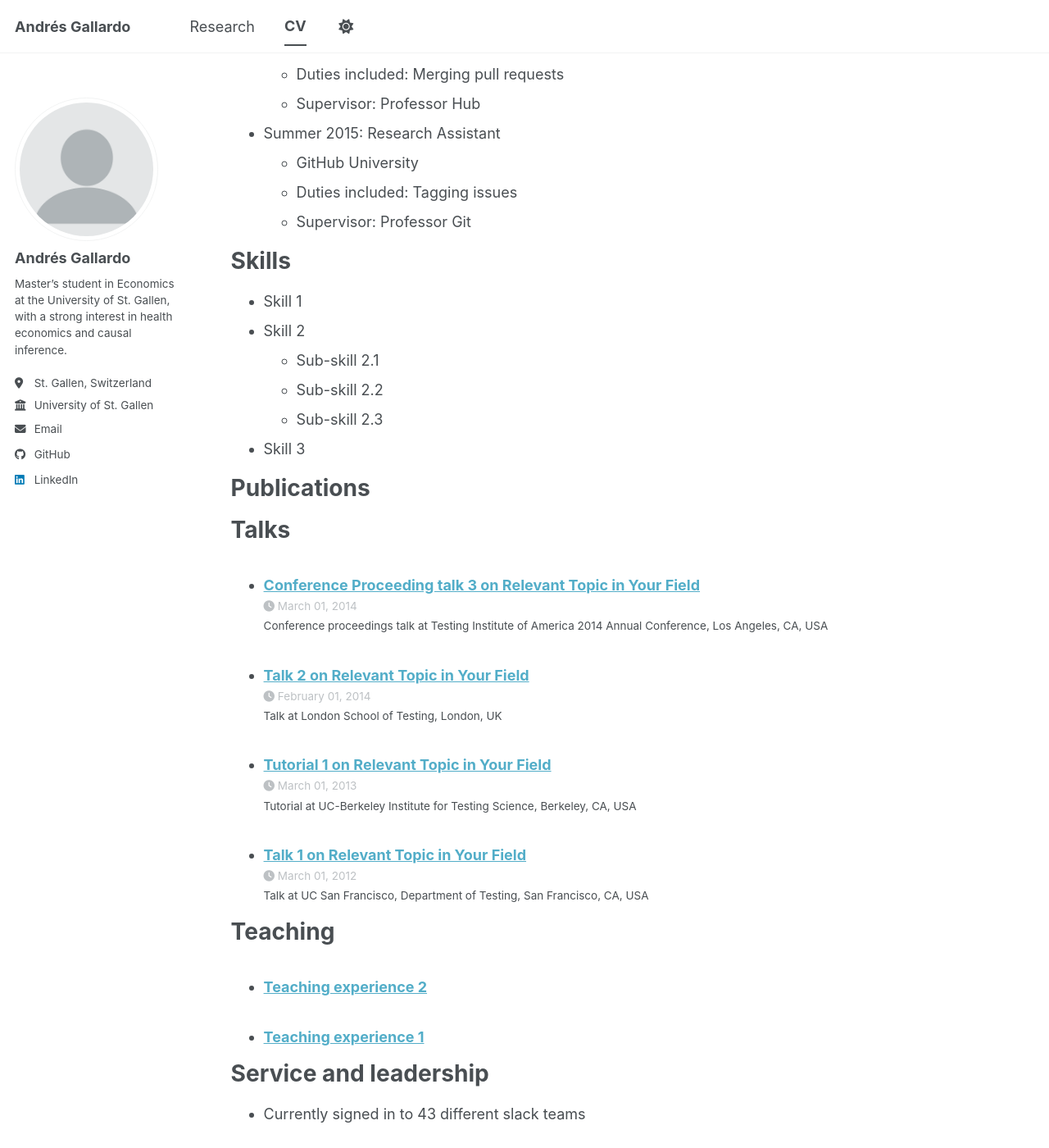
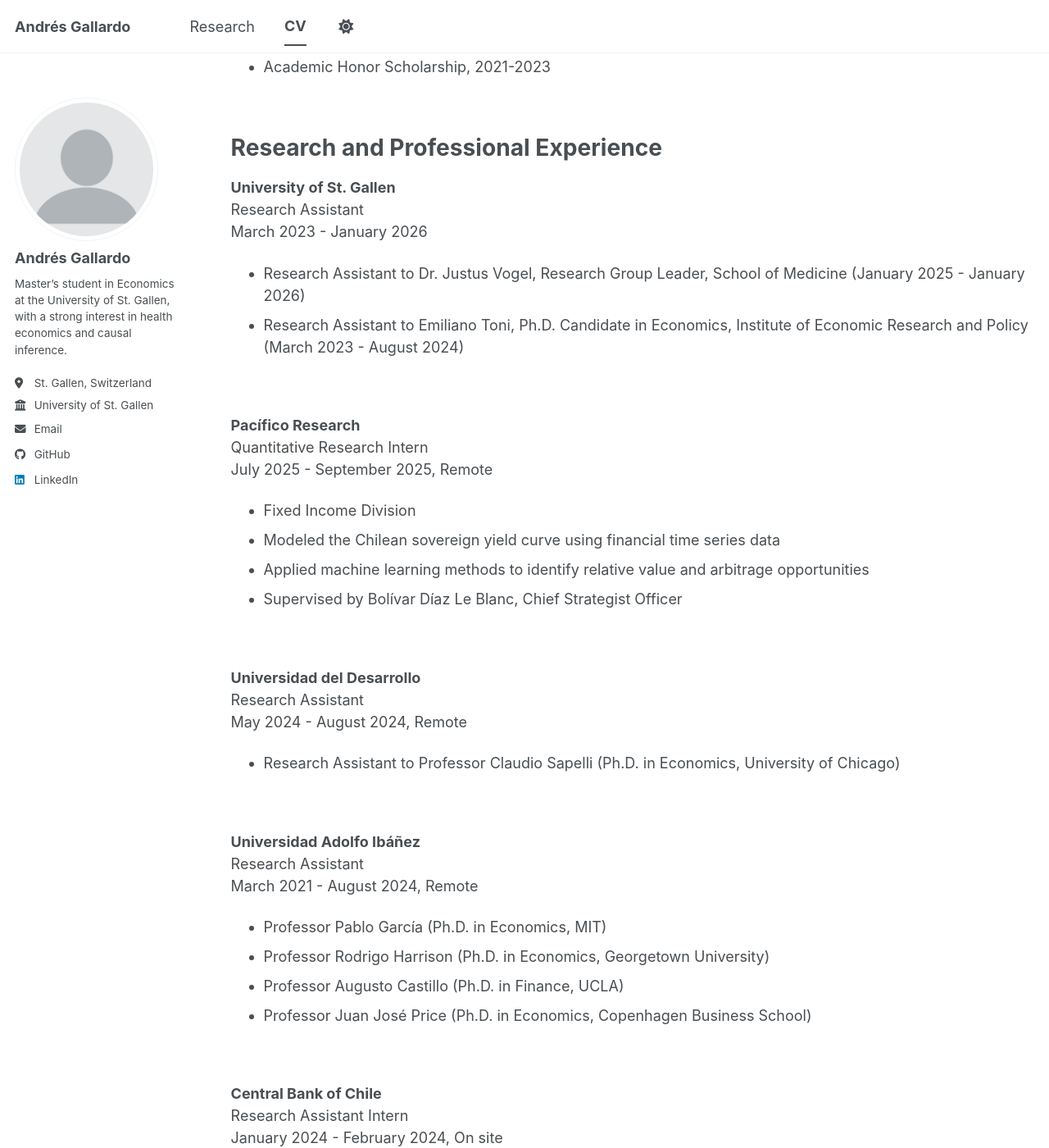
Before and after one commit to andresgallardoaguero/andresgallardoaguero.github.io, a Jekyll site: the page built from _pages/cv.md, in a window 1280 px wide and 1400 px high, scrolled down 503 px. Shown: the whole window at 82% size. Built offline with Jekyll 4.4.1, drawn with Linux system fonts in a browser that asks for light colours; a script bundle is joined from its source files by our own code; library files that are not in the unit come from our copies; some of the changed text lies outside the part shown.

Commit message:
Update cv.md
Add academic CV page

```diff
--- a/_pages/cv.md
+++ b/_pages/cv.md
@@ -9,56 +9,103 @@
 
 {% include base_path %}
 
+
+
 Education
 ======
-* Ph.D in Version Control Theory, GitHub University, 2018 (expected)
-* M.S. in Jekyll, GitHub University, 2014
-* B.S. in GitHub, GitHub University, 2012
+**University of St. Gallen (HSG)**
+Master of Arts in Economics, School of Economics and Political Science
+September 2024 - July 2026, St. Gallen, Switzerland
 
-Work experience
+- Specialization in Data Science and AI in Economics
+- Vice President, Ad-Hoc Economics Club; Member, ACM HSG; Member, Healthcare Club
+
+<br>
+
+**Universidad Adolfo Ibáñez**
+Bachelor of Science in Economics, School of Business
+March 2020 - December 2023, Santiago, Chile
+
+- Pedro Luis González Academic Excellence Scholarship, 2020-2023
+- Academic Honor Scholarship, 2021-2023
+
+<br>
+
+Research and Professional Experience
 ======
-* Spring 2024: Academic Pages Collaborator
-  * GitHub University
-  * Duties includes: Updates and improvements to template
-  * Supervisor: The Users
 
-* Fall 2015: Research Assistant
-  * GitHub University
-  * Duties included: Merging pull requests
-  * Supervisor: Professor Hub
+**University of St. Gallen**
+Research Assistant
+March 2023 - January 2026
 
-* Summer 2015: Research Assistant
-  * GitHub University
-  * Duties included: Tagging issues
-  * Supervisor: Professor Git
+- Research Assistant to Dr. Justus Vogel, Research Group Leader, School of Medicine (January 2025 - January 2026)
+- Research Assistant to Emiliano Toni, Ph.D. Candidate in Economics, Institute of Economic Research and Policy (March 2023 - August 2024)
 
-Skills
+<br>
+
+**Pacífico Research**
+Quantitative Research Intern
+July 2025 - September 2025, Remote
+
+- Fixed Income Division
+- Modeled the Chilean sovereign yield curve using financial time series data
+- Applied machine learning methods to identify relative value and arbitrage opportunities
+- Supervised by Bolívar Díaz Le Blanc, Chief Strategist Officer
+
+<br>
+
+**Universidad del Desarrollo**
+Research Assistant
+May 2024 - August 2024, Remote
+
+- Research Assistant to Professor Claudio Sapelli (Ph.D. in Economics, University of Chicago)
+
+<br>
+
+**Universidad Adolfo Ibáñez**
+Research Assistant
+March 2021 - August 2024, Remote
+
+- Professor Pablo García (Ph.D. in Economics, MIT)
+- Professor Rodrigo Harrison (Ph.D. in Economics, Georgetown University)
+- Professor Augusto Castillo (Ph.D. in Finance, UCLA)
+- Professor Juan José Price (Ph.D. in Economics, Copenhagen Business School)
+
+<br>
+
+**Central Bank of Chile**
+Research Assistant Intern
+January 2024 - February 2024, On site
+
+- Medium-Term Forecasting Department, Macroeconomic Analysis Unit, Monetary Policy Division
+- Contributed to two macroeconomic research projects
+- Supervised by Jorge Fornero and Luigi Durand
+
+<br>
+
+Teaching Experience
 ======
-* Skill 1
-* Skill 2
-  * Sub-skill 2.1
-  * Sub-skill 2.2
-  * Sub-skill 2.3
-* Skill 3
 
-Publications
+**Universidad Adolfo Ibáñez**
+Teaching Assistant
+August 2021 - July 2024, On site
+
+- Introduction to Macroeconomics, Professor Francisco Klapp (March 2024 - July 2024)
+- Introduction to Microeconomics, Professor Diana Kruger (March 2024 - July 2024)
+- Econometrics I, Professor Patricio Riveros (March 2023 - July 2023)
+- STATA Lab, Professor Francisco Ormazábal (March 2023 - July 2023)
+- Statistics and Data Science, Professor Mario Olguín (March 2022 - December 2022)
+- Introduction to Economics, Professor Pilar Jano (August 2021 - December 2021)
+- Workshop on Entrepreneurship, Professor Roberto Bulgarini (August 2021 - December 2021)
+- Introduction to Business Workshop, Professor Roberto Bulgarini (March 2021 - July 2021)
+
+<br>
+
+Additional Information
 ======
-  <ul>{% for post in site.publications reversed %}
-    {% include archive-single-cv.html %}
-  {% endfor %}</ul>
 
-Talks
-======
-  <ul>{% for post in site.talks reversed %}
-    {% include archive-single-talk-cv.html  %}
-  {% endfor %}</ul>
+**Technical Skills**
+Python, R, STATA, Julia, SQL, LaTeX, Bloomberg Market Concepts
 
-Teaching
-======
-  <ul>{% for post in site.teaching reversed %}
-    {% include archive-single-cv.html %}
-  {% endfor %}</ul>
-
-Service and leadership
-======
-* Currently signed in to 43 different slack teams
+**Languages**
+Spanish (Native), English (Professional), German (Basic)
```
